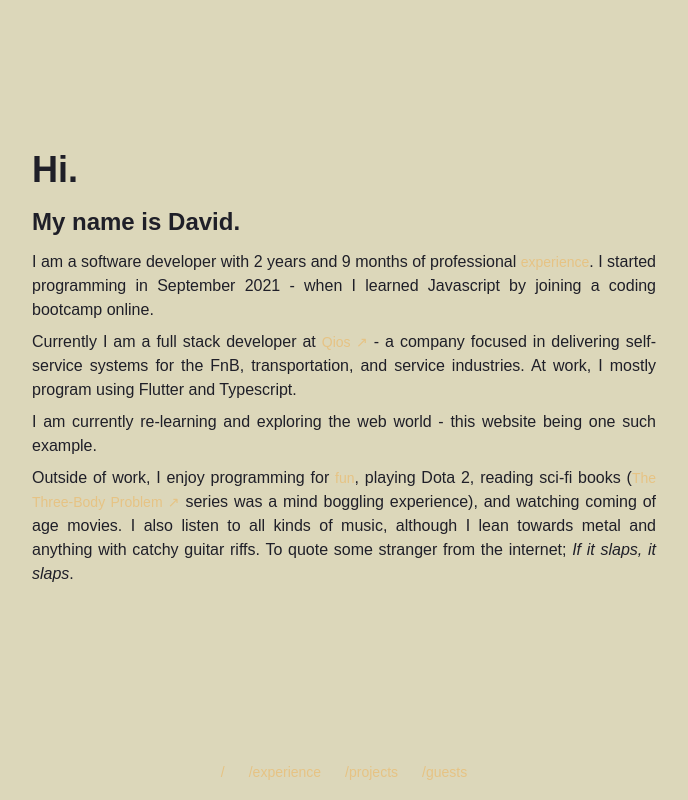
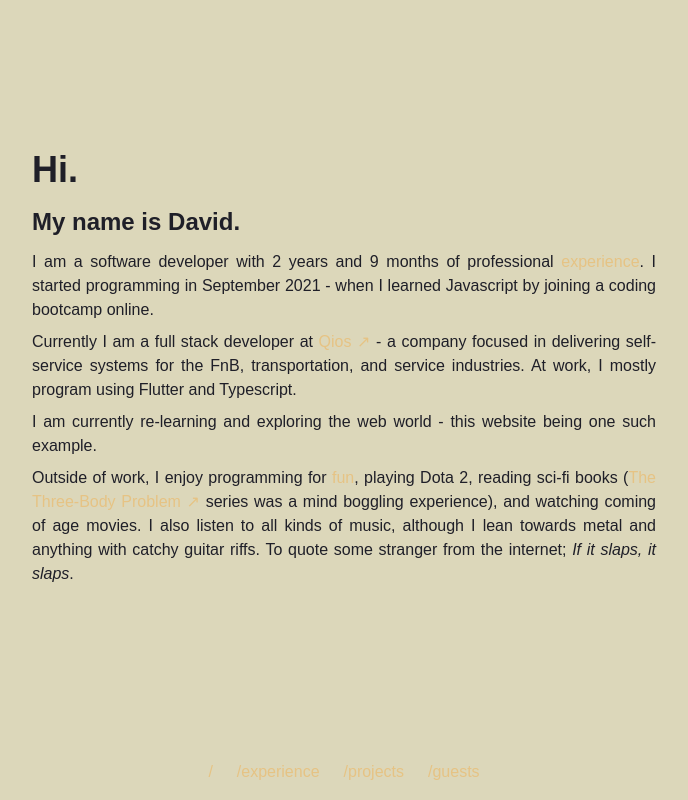
Before and after one commit to davdmoo/davdmoo, a Next.js app: page / in a window 1280 px wide. Shown: the whole page, without its empty margins (296-984 px from the left). Built offline with nearby package versions, Linux system fonts and the light colour scheme.

Commit message:
fix anchor font size

```diff
--- a/app/globals.css
+++ b/app/globals.css
@@ -13,7 +13,6 @@
 
   a {
     color: #E6C384;
-    @apply text-sm;
   }
 
   pre {
```
